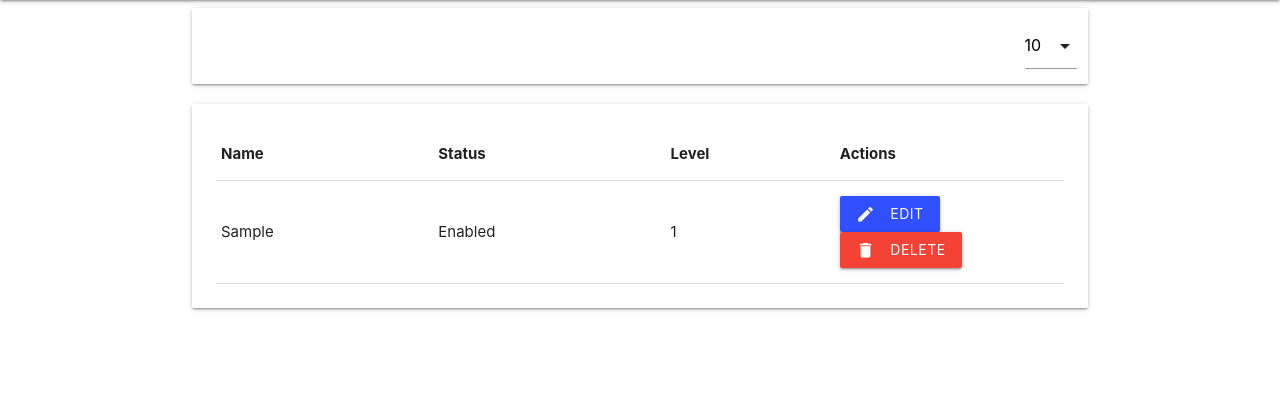
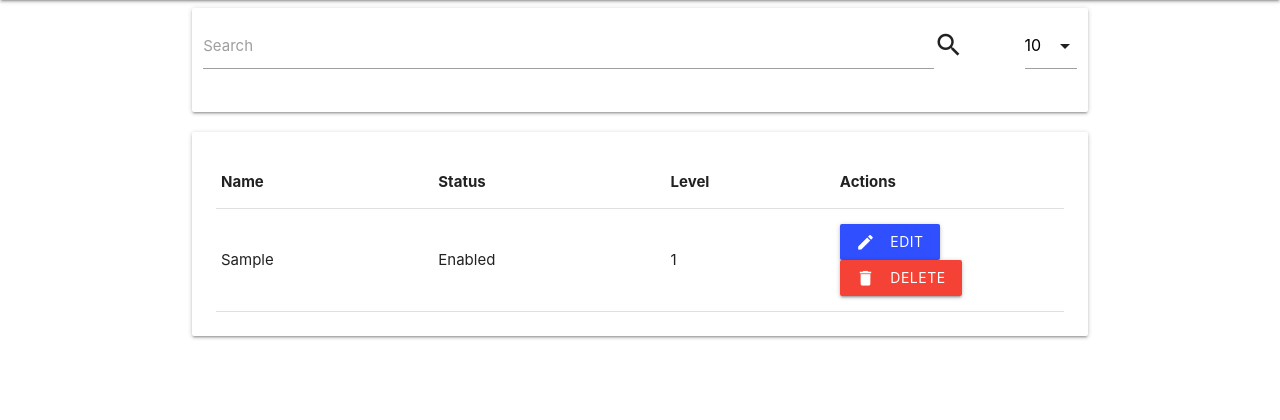
Before and after one commit to mohammed-shahan/CRM_Project, a Flask app: page /admin/qualifications in a window 1280 px wide. Shown: the part 64-484 px from the top of the page. Run offline with Flask 2, Linux system fonts and the light colour scheme; a user stored in the database is signed in; tables that the repository leaves empty hold one stand-in row (values such as "Sample post").

Commit message:
qualifications search

```diff
--- a/apps/admin/routes.py
+++ b/apps/admin/routes.py
@@ -20,7 +20,12 @@ def dashboard():
 def qualifications_get():
     rowsPerPage = request.args.get('rows', 10, type=int)
     page = request.args.get('page', 1, type=int)
-    qualifications = Qualifications.query.order_by(Qualifications.level.desc()).paginate(page=page, per_page=rowsPerPage)
+    search = request.args.get('search', '')
+    if search != '':
+        search = f'%{search}%'
+        qualifications = Qualifications.query.filter(Qualifications.qualification.like(search)).paginate(page=page, per_page=rowsPerPage)
+    else:
+        qualifications = Qualifications.query.order_by(Qualifications.level.desc()).paginate(page=page, per_page=rowsPerPage)
     return render_template('admin/pages/qualifications.html', qualifications=qualifications, user=current_user)
 
 @bp.route("/qualifications", methods=['POST'])
--- a/apps/templates/admin/pages/qualifications.html
+++ b/apps/templates/admin/pages/qualifications.html
@@ -1,5 +1,6 @@
 {% extends 'admin/base.html' %}
 {% import "pagination.html" as pg %}
+{% import "search.html" as s %}
 
 {% block title %}Qualifications{% endblock %}
 
@@ -9,6 +10,7 @@
         <div class="card">
             <div class="row">
                 <div class="col s11">
+                    {{ s.search('admin_bp.qualifications_get') }}
                 </div>
                 <div class="col s1">
                     {{ pg.rows(qualifications, 'admin_bp.qualifications_get') }}
```
